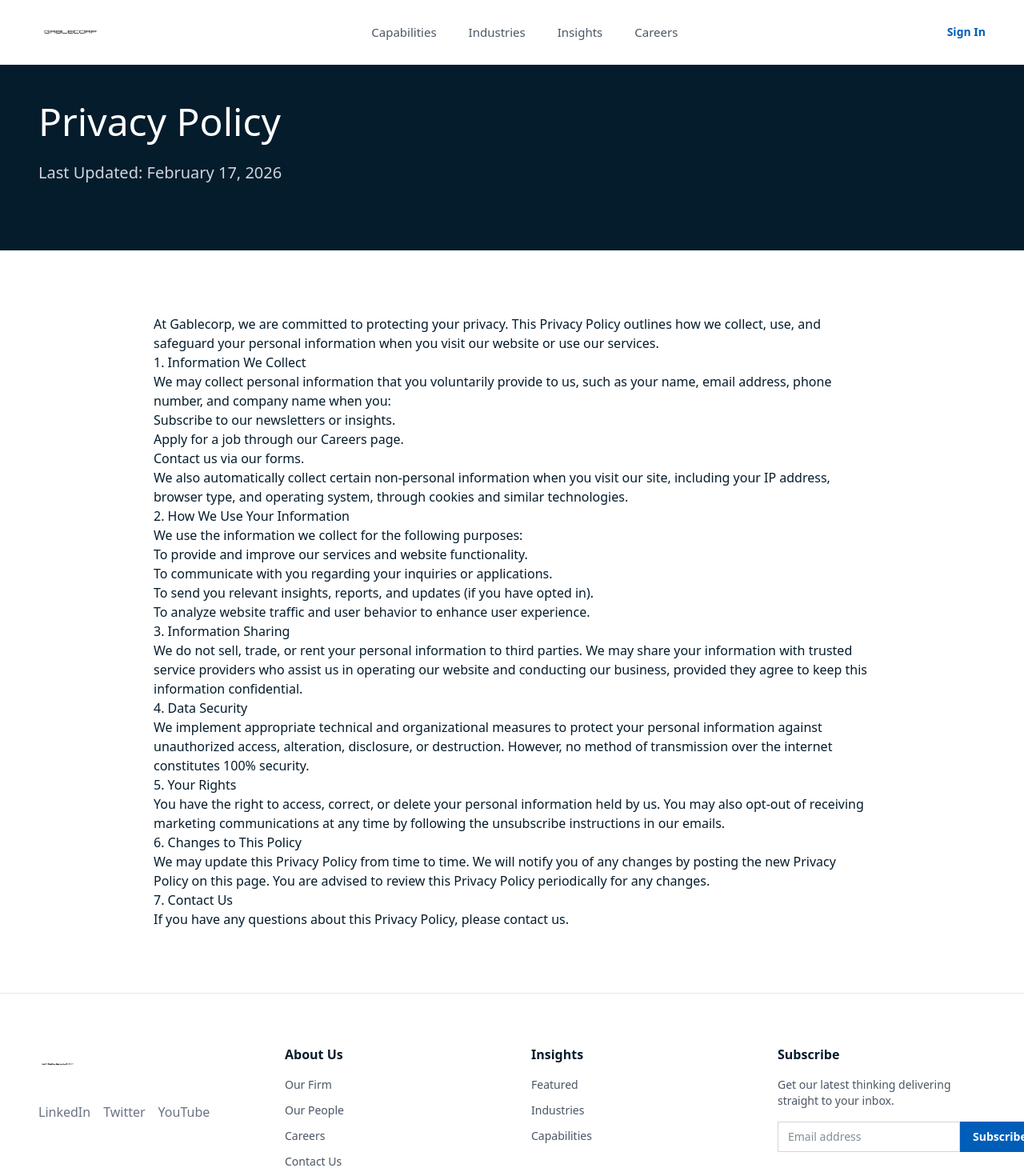
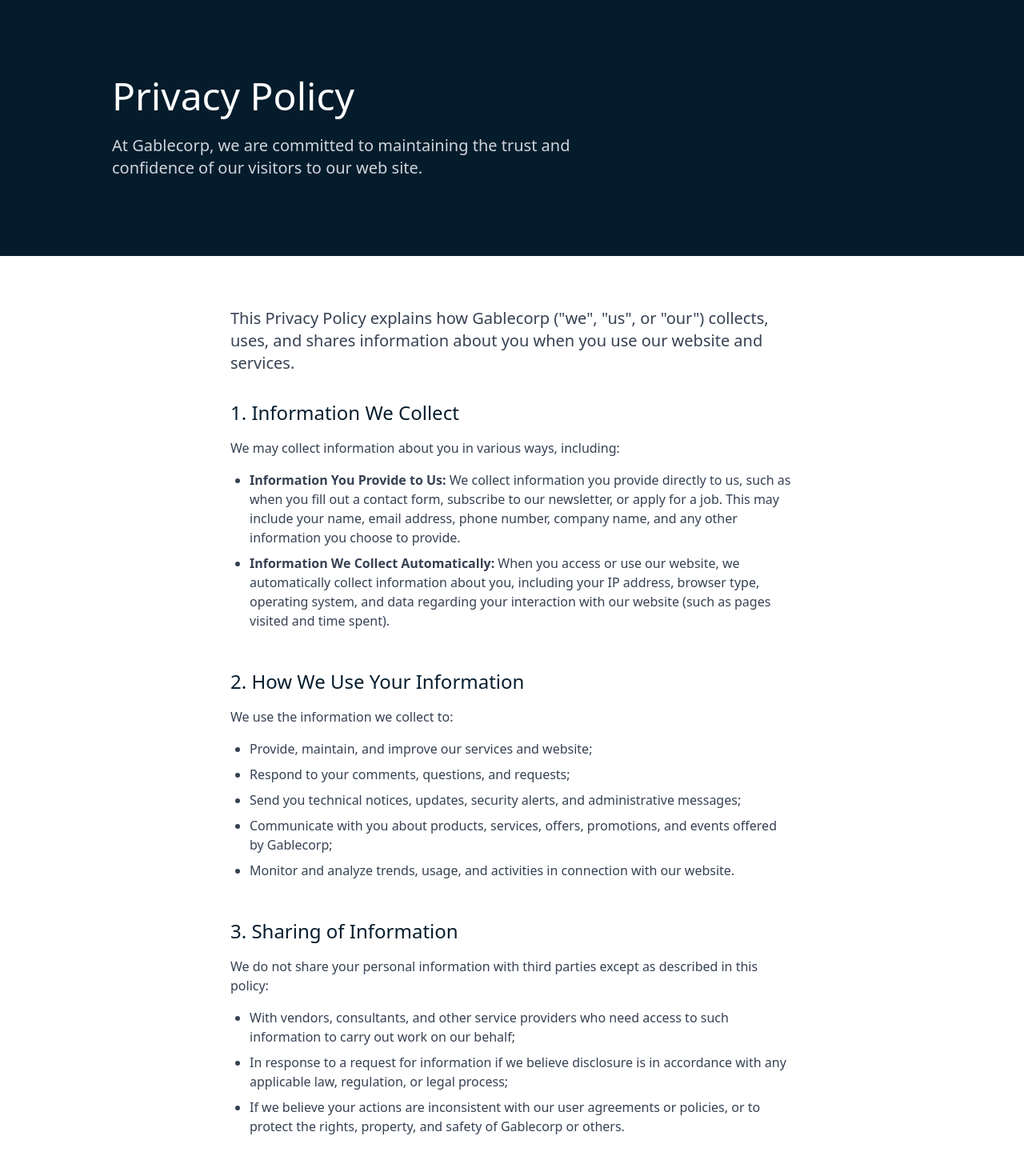
Before and after one commit to rhexai/gablecorp, a Next.js app: page /privacy-policy in a window 1280 px wide. Shown: the top 1470 px of the page at 80% size. Built offline with nearby package versions, Linux system fonts and the light colour scheme; a web font is replaced by a local one.

Commit message:
feat: implement favicon, refine global metadata, and redesign the privacy policy page.

```diff
--- a/app/layout.tsx
+++ b/app/layout.tsx
@@ -18,8 +18,15 @@
 });
 
 export const metadata: Metadata = {
-  title: "Gablecorp | Strategic Consulting",
-  description: "Accelerating sustainable and inclusive growth.",
+  title: {
+    template: "%s | Gablecorp",
+    default: "Global Technology Consulting | Gablecorp Industries",
+  },
+  description: "Accelerating sustainable and inclusive growth through strategic consulting and innovative solutions.",
+  icons: {
+    icon: "/favicon.ico",
+    shortcut: "/favicon.ico",
+  },
 };
 
 export default function RootLayout({
--- a/app/privacy-policy/page.tsx
+++ b/app/privacy-policy/page.tsx
@@ -1,78 +1,94 @@
-import Navbar from '../../components/Navbar';
-import Footer from '../../components/Footer';
 
-export default function PrivacyPolicy() {
+import type { Metadata } from 'next';
+
+export const metadata: Metadata = {
+    title: 'Privacy Policy | Gablecorp',
+    description: 'Our commitment to protecting your privacy and personal data.',
+};
+
+export default function PrivacyPolicyPage() {
     return (
-        <main className="bg-white min-h-screen flex flex-col">
-            <Navbar />
-
-            <section className="bg-navy-900 pt-32 pb-20 px-6 md:px-12 text-white">
-                <div className="max-w-[1400px] mx-auto">
+        <div className="bg-white min-h-screen text-navy-900 pb-20">
+            {/* Header */}
+            <div className="bg-navy-900 text-white py-24 px-6 md:px-12">
+                <div className="max-w-[1000px] mx-auto">
                     <h1 className="text-4xl md:text-5xl font-serif mb-6">Privacy Policy</h1>
-                    <p className="text-xl text-gray-300 max-w-2xl font-light leading-relaxed">
-                        Last Updated: February 17, 2026
+                    <p className="text-xl text-gray-300 max-w-2xl">
+                        At Gablecorp, we are committed to maintaining the trust and confidence of our visitors to our web site.
                     </p>
                 </div>
-            </section>
+            </div>
 
-            <section className="py-20 px-6 md:px-12 flex-grow">
-                <div className="max-w-4xl mx-auto prose prose-lg prose-slate">
-                    <p>
-                        At Gablecorp, we are committed to protecting your privacy. This Privacy Policy outlines how we collect, use, and safeguard your personal information when you visit our website or use our services.
+            {/* Content */}
+            <div className="max-w-[800px] mx-auto px-6 md:px-12 py-16">
+                <div className="prose prose-lg prose-slate max-w-none">
+                    <p className="lead text-xl text-gray-700 mb-8">
+                        This Privacy Policy explains how Gablecorp ("we", "us", or "our") collects, uses, and shares information about you when you use our website and services.
                     </p>
 
-                    <h3>1. Information We Collect</h3>
-                    <p>
-                        We may collect personal information that you voluntarily provide to us, such as your name, email address, phone number, and company name when you:
-                    </p>
-                    <ul>
-                        <li>Subscribe to our newsletters or insights.</li>
-                        <li>Apply for a job through our Careers page.</li>
-                        <li>Contact us via our forms.</li>
-                    </ul>
-                    <p>
-                        We also automatically collect certain non-personal information when you visit our site, including your IP address, browser type, and operating system, through cookies and similar technologies.
-                    </p>
+                    <section className="mb-12">
+                        <h2 className="text-2xl font-serif text-navy-900 mb-4">1. Information We Collect</h2>
+                        <p className="mb-4 text-gray-700">
+                            We may collect information about you in various ways, including:
+                        </p>
+                        <ul className="list-disc pl-6 space-y-2 text-gray-700 mb-4">
+                            <li><strong>Information You Provide to Us:</strong> We collect information you provide directly to us, such as when you fill out a contact form, subscribe to our newsletter, or apply for a job. This may include your name, email address, phone number, company name, and any other information you choose to provide.</li>
+                            <li><strong>Information We Collect Automatically:</strong> When you access or use our website, we automatically collect information about you, including your IP address, browser type, operating system, and data regarding your interaction with our website (such as pages visited and time spent).</li>
+                        </ul>
+                    </section>
 
-                    <h3>2. How We Use Your Information</h3>
-                    <p>
-                        We use the information we collect for the following purposes:
-                    </p>
-                    <ul>
-                        <li>To provide and improve our services and website functionality.</li>
-                        <li>To communicate with you regarding your inquiries or applications.</li>
-                        <li>To send you relevant insights, reports, and updates (if you have opted in).</li>
-                        <li>To analyze website traffic and user behavior to enhance user experience.</li>
-                    </ul>
+                    <section className="mb-12">
+                        <h2 className="text-2xl font-serif text-navy-900 mb-4">2. How We Use Your Information</h2>
+                        <p className="mb-4 text-gray-700">
+                            We use the information we collect to:
+                        </p>
+                        <ul className="list-disc pl-6 space-y-2 text-gray-700">
+                            <li>Provide, maintain, and improve our services and website;</li>
+                            <li>Respond to your comments, questions, and requests;</li>
+                            <li>Send you technical notices, updates, security alerts, and administrative messages;</li>
+                            <li>Communicate with you about products, services, offers, promotions, and events offered by Gablecorp;</li>
+                            <li>Monitor and analyze trends, usage, and activities in connection with our website.</li>
+                        </ul>
+                    </section>
 
-                    <h3>3. Information Sharing</h3>
-                    <p>
-                        We do not sell, trade, or rent your personal information to third parties. We may share your information with trusted service providers who assist us in operating our website and conducting our business, provided they agree to keep this information confidential.
-                    </p>
+                    <section className="mb-12">
+                        <h2 className="text-2xl font-serif text-navy-900 mb-4">3. Sharing of Information</h2>
+                        <p className="mb-4 text-gray-700">
+                            We do not share your personal information with third parties except as described in this policy:
+                        </p>
+                        <ul className="list-disc pl-6 space-y-2 text-gray-700">
+                            <li>With vendors, consultants, and other service providers who need access to such information to carry out work on our behalf;</li>
+                            <li>In response to a request for information if we believe disclosure is in accordance with any applicable law, regulation, or legal process;</li>
+                            <li>If we believe your actions are inconsistent with our user agreements or policies, or to protect the rights, property, and safety of Gablecorp or others.</li>
+                        </ul>
+                    </section>
 
-                    <h3>4. Data Security</h3>
-                    <p>
-                        We implement appropriate technical and organizational measures to protect your personal information against unauthorized access, alteration, disclosure, or destruction. However, no method of transmission over the internet constitutes 100% security.
-                    </p>
+                    <section className="mb-12">
+                        <h2 className="text-2xl font-serif text-navy-900 mb-4">4. Security</h2>
+                        <p className="text-gray-700">
+                            We take reasonable measures to help protect information about you from loss, theft, misuse, and unauthorized access, disclosure, alteration, and destruction.
+                        </p>
+                    </section>
 
-                    <h3>5. Your Rights</h3>
-                    <p>
-                        You have the right to access, correct, or delete your personal information held by us. You may also opt-out of receiving marketing communications at any time by following the unsubscribe instructions in our emails.
-                    </p>
+                    <section className="mb-12">
+                        <h2 className="text-2xl font-serif text-navy-900 mb-4">5. Your Choices</h2>
+                        <p className="text-gray-700">
+                            You may opt out of receiving promotional communications from us by following the instructions in those communications. If you opt out, we may still send you non-promotional communications, such as those about our ongoing business relations.
+                        </p>
+                    </section>
 
-                    <h3>6. Changes to This Policy</h3>
-                    <p>
-                        We may update this Privacy Policy from time to time. We will notify you of any changes by posting the new Privacy Policy on this page. You are advised to review this Privacy Policy periodically for any changes.
-                    </p>
+                    <section className="mb-12">
+                        <h2 className="text-2xl font-serif text-navy-900 mb-4">6. Contact Us</h2>
+                        <p className="text-gray-700">
+                            If you have any questions about this Privacy Policy, please contact us at privacy@gablecorp.com.
+                        </p>
+                    </section>
 
-                    <h3>7. Contact Us</h3>
-                    <p>
-                        If you have any questions about this Privacy Policy, please contact us.
+                    <p className="text-sm text-gray-500 mt-12 border-t pt-8">
+                        Last updated: February 17, 2026
                     </p>
                 </div>
-            </section>
-
-            <Footer />
-        </main>
+            </div>
+        </div>
     );
 }
--- a/components/Footer.tsx
+++ b/components/Footer.tsx
@@ -10,14 +10,14 @@
                         <Image
                             src="/images/logo.png"
                             alt="Gablecorp"
-                            width={200}
-                            height={50}
-                            className="h-12 w-auto object-contain"
+                            width={120}
+                            height={120}
+                            className="h-16 w-auto object-contain"
                         />
                     </Link>
                     <div className="flex gap-4">
-                        <Link href="#" className="text-gray-500 hover:text-blue-600">LinkedIn</Link>
-                        <Link href="#" className="text-gray-500 hover:text-blue-600">Twitter</Link>
+                        <Link href="https://www.linkedin.com/company/gablecorp/" className="text-gray-500 hover:text-blue-600">LinkedIn</Link>
+                        <Link href="#" className="text-gray-500 hover:text-blue-600">Instagram</Link>
                         <Link href="#" className="text-gray-500 hover:text-blue-600">YouTube</Link>
                     </div>
                 </div>
--- a/components/Navbar.tsx
+++ b/components/Navbar.tsx
@@ -10,9 +10,9 @@
                     <Image
                         src="/images/logo.png"
                         alt="Gablecorp Logo"
-                        width={300}
-                        height={75}
-                        className="h-20 w-auto object-contain group-hover:opacity-80 transition-opacity"
+                        width={180}
+                        height={180}
+                        className="h-28 w-auto object-contain group-hover:opacity-80 transition-opacity"
                         priority
                     />
                 </Link>
```
Also changed, not shown: 1 other file (tests, documents, lock files or other folders).
